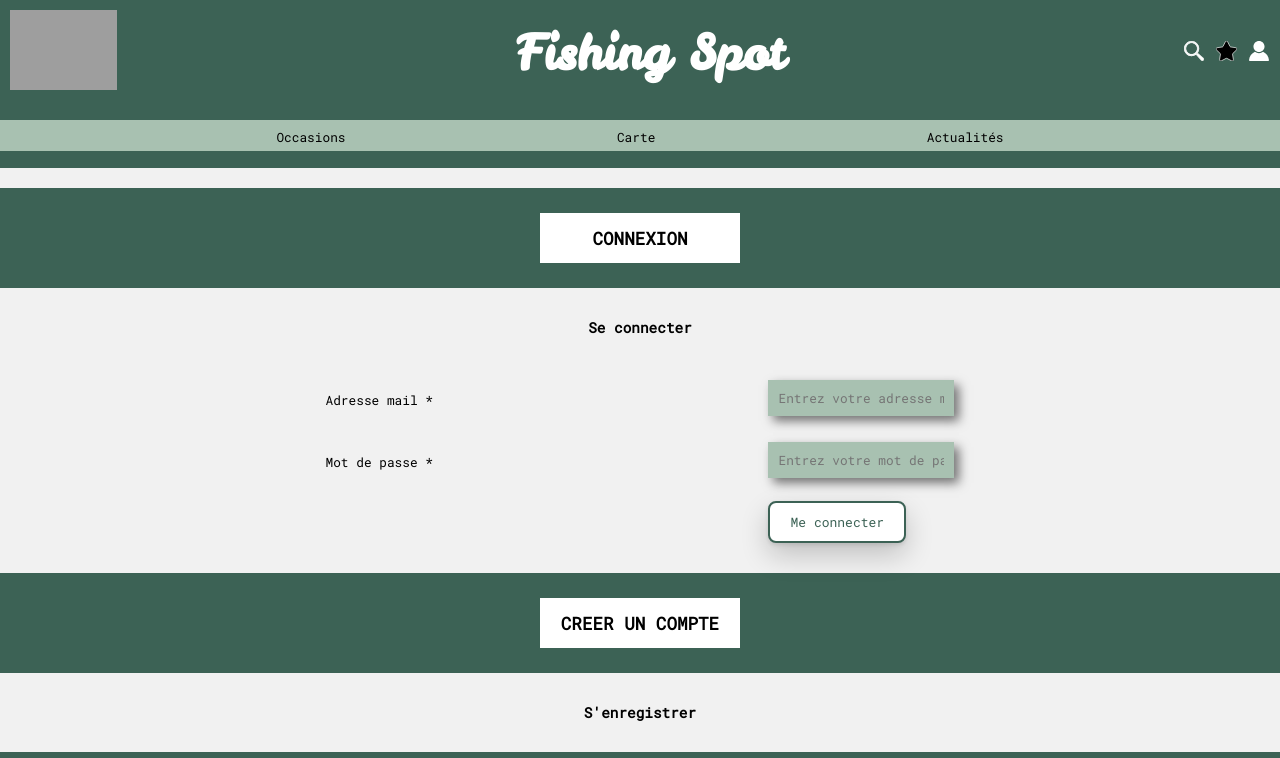
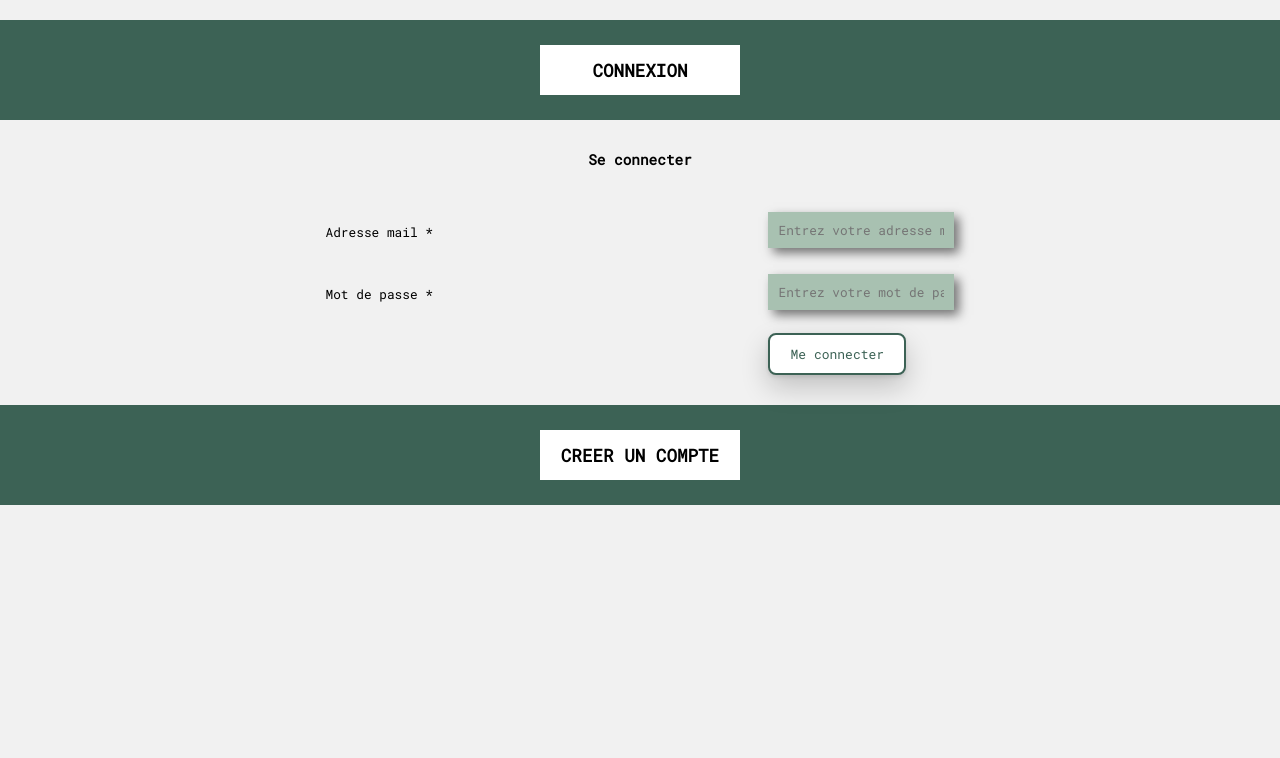
Before and after one commit to DiscoMajor/fishing_spot, a PHP site: page /test_connexion_php/connexion.php in a window 1280 px wide. Shown: the top 758 px of the page. After the commit the page ends 505 px from the top, so only its background shows below. Run offline with PHP 8.4, Linux system fonts and the light colour scheme; grey boxes are pictures that could not be loaded.

Commit message:
Test PHP, not working atm

```diff
--- a/mon_site/test_connexion_php/connexion.php
+++ b/mon_site/test_connexion_php/connexion.php
@@ -14,32 +14,6 @@
     </head>
 
     <body>
-        <header>
-            <div id="flex-header">
-                <div id="logo-fs">
-                    <a href="index.html"><img src="..\mon_site\logo_fs\logo_fishing_spot.svg" alt="logo_fishing_spot" /></a>
-                </div>
-                <h1>Fishing Spot</h1>
-
-                <div id="gap-img-navbar">
-                    <a href=""><img class="svg-img" src="..\mon_site\icones\louperecherche_ico.svg" alt="search" /></a>
-                    <a href="favoris.html"><img class="svg-img" src="..\mon_site\icones\favoris_ico.svg" alt="favoris" /></a>
-                    <a href="moncompte.html"><img class="svg-img" src="..\mon_site\icones\mon_compte_ico.svg" alt="mon compte" /></a>
-                </div>
-            </div>
-
-            <div id="header-background-color">
-                <div id="navBarFlex">
-                    <nav>
-                        <ul id="ul-inline">
-                            <li><a href="occasions.html">Occasions</a></li>
-                            <li><a href="index.html">Carte</a></li>
-                            <li><a href="actualites.html">Actualités</a></li>
-                        </ul>
-                    </nav>
-                </div>
-            </div>
-        </header>
 
         <div class="banniereHautDePage">
             <div class="titreBannierePages">
@@ -76,48 +50,3 @@
                 <h2 class="h2-banniere-pages">CREER UN COMPTE</h2>
             </div>
         </div>
-
-        <div class="connexionh3">
-            <h3>S'enregistrer</h3>
-        </div>
-
-
-        <footer>
-            <div id="footer-flex">
-                <div class="footer-box1">
-                    <ul>
-                        <h3>Legal</h3>
-                        <li class="li-footer"><a href="accueil.html">CGU</a></li>
-                        <li class="li-footer"><a href="accueil.html">CGV</a></li>
-                        <li class="li-footer"><a href="accueil.html">Donées personnelles</a></li>
-                    </ul>
-                </div>
-                <div class="footer-box2">
-                    <ul class="ul-footer">
-                        <h3>Informations</h3>
-                        <li class="li-footer"><a href="contact.html">Contact</a></li>
-                        <li class="li-footer"><a href="moncompte.html">Mon compte</a></li>
-                        <li class="li-footer"><a href="actualites.html">Actualités</a></li>
-                    </ul>
-                </div>
-
-                <div id="container-box3-4">
-                    <div class="footer-box3">
-                        <a href="index.html"><img src="..\mon_site\logo_fs\logo_fishing_spot.svg" alt="logo_fishing_spot_accueil" /></a>
-                    </div>
-                    <div class="footer-box4">
-                        <a href="https://www.instagram.com/" target="_blank"
-                            ><img class="svg-img" src="..\mon_site\icones\insta_ico.svg" alt="instagram-icone"
-                        /></a>
-                        <a href="https://twitter.com/home/" target="_blank"
-                            ><img class="svg-img" src="..\mon_site\icones\twitter_ico.svg" alt="twitter-x_ico."
-                        /></a>
-                        <a href="https://www.facebook.com/" target="_blank"
-                            ><img class="svg-img" src="..\mon_site\icones\fb_ico.svg" alt="fb-icone"
-                        /></a>
-                    </div>
-                </div>
-            </div>
-        </footer>
-    </body>
-</html>
--- a/mon_site/test_connexion_php/recup_donnees.php
+++ b/mon_site/test_connexion_php/recup_donnees.php
@@ -30,7 +30,7 @@ if(isset($_POST['ajouter'])){
                 echo 'CONNEXION';
                 echo '-------';
 
-                $req = $bdd->prepare('INSERT INTO Utilisateur (mail_utilisateur, mot_de_passe_utilisateur) VALUES (?,?)');
+                $req = $bdd->prepare('INSERT INTO utilisateur (mail_utilisateur, mot_de_passe_utilisateur) VALUES (?,?)');
 
                 //ETAPE 6: Binding de Paramètre
                 $req->bindParam(1,$email,PDO::PARAM_STR);
```
